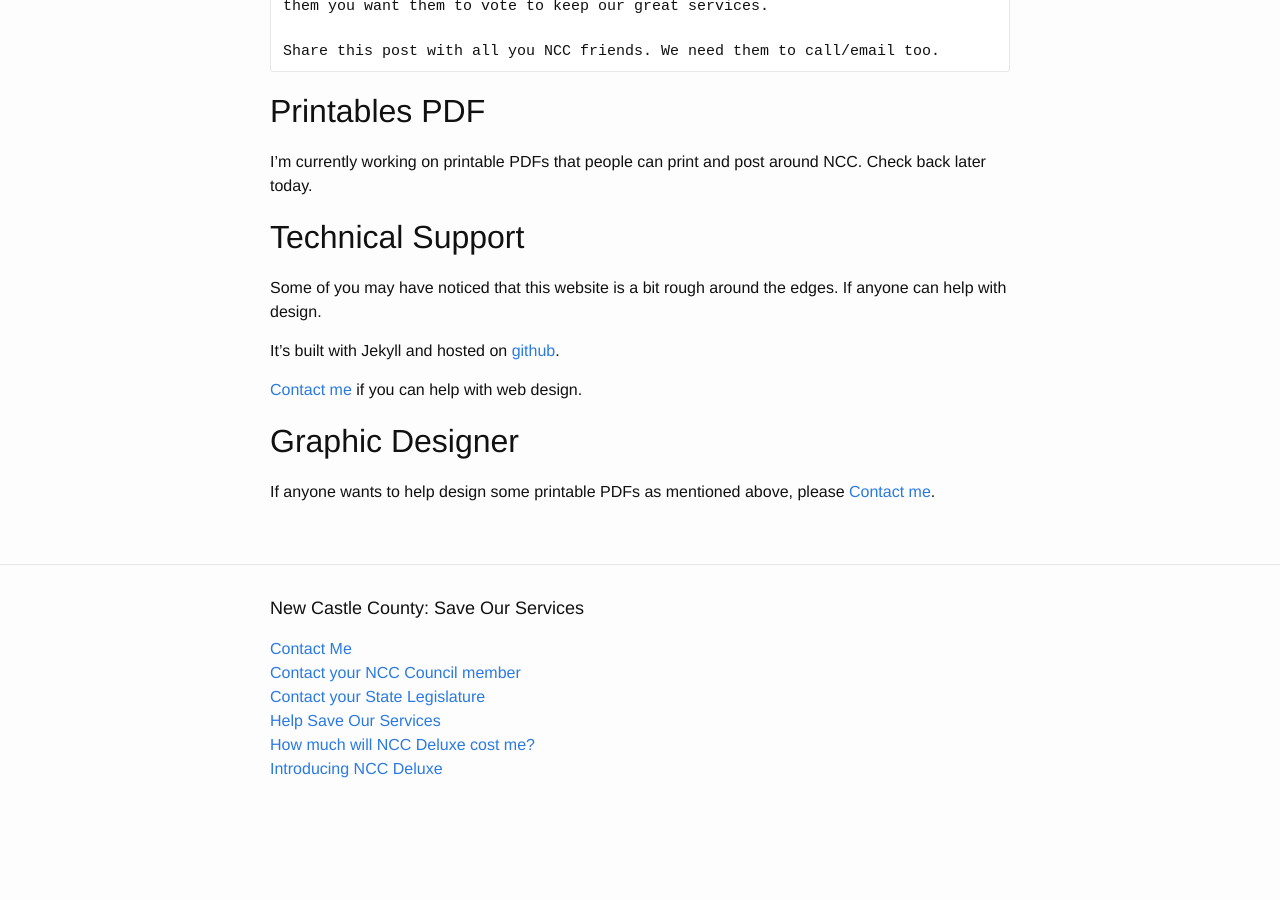
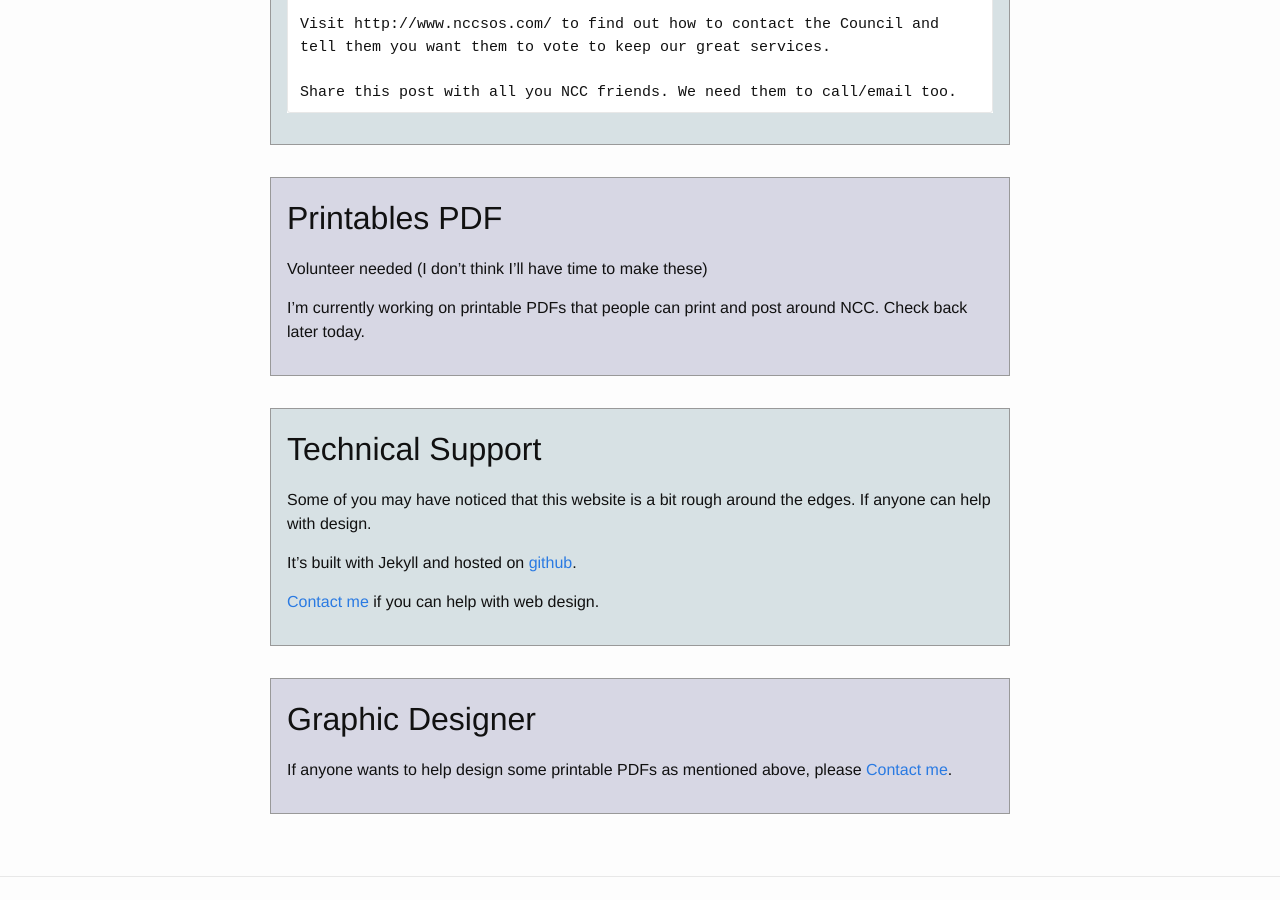
Before and after one commit to wstabosz/nccsos, a Jekyll site: the page built from help-save-our-services.markdown, in a window 1280 px wide and 900 px high, scrolled down 885 px. Built offline with Jekyll 4.4.1, drawn with Linux system fonts in a browser that asks for light colours; before the commit the page ends 1696 px from its top, so only the background shows below that.

Commit message:
Updated Help Save Our Services

````diff
--- a/help-save-our-services.markdown
+++ b/help-save-our-services.markdown
@@ -5,6 +5,7 @@
 
 I can't do this alone. I need your help.
 
+<div markdown="1" class="zebra">
 ## Spread the word
 Best thing to do is spread the word. Here are some ways to share:
 
@@ -22,9 +23,16 @@
 Share this post with all you NCC friends. We need them to call/email too.
 ```
 
+</div>
+
+<div markdown="1" class="zebra">
 ## Printables PDF
+Volunteer needed (I don't think I'll have time to make these)
+
 I'm currently working on printable PDFs that people can print and post around NCC. Check back later today.
 
+</div>
+<div markdown="1" class="zebra">
 ## Technical Support
 
 Some of you may have noticed that this website is a bit rough around the edges. If anyone can help with design.
@@ -33,6 +41,11 @@
 
 [Contact me](/contact-me) if you can help with web design.
 
+</div>
+
+<div markdown="1" class="zebra">
 ## Graphic Designer
 
 If anyone wants to help design some printable PDFs as mentioned above, please [Contact me](/contact-me).
+
+</div>
````
